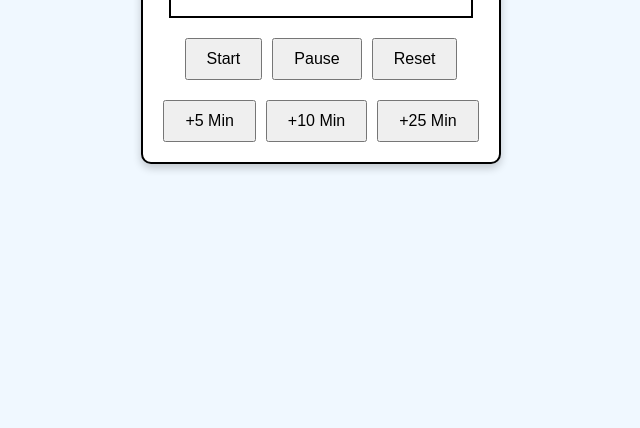
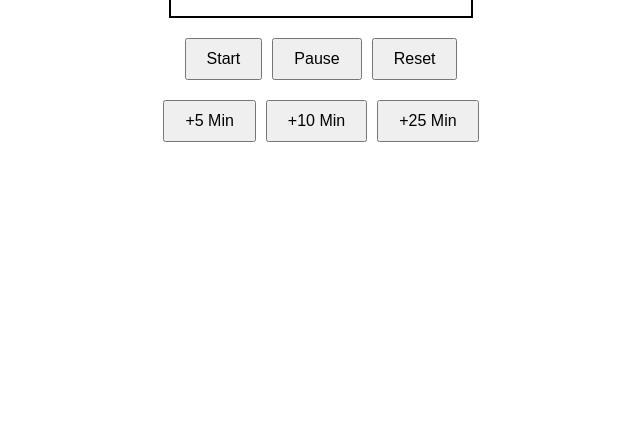
Before and after one commit to eduardobocardoso/Notion-app, a plain HTML site: page index.html in a window 1280 px wide. Shown: the part 372-800 px from the top of the page, without its empty margins (319-959 px from the left). Drawn offline with Linux system fonts and the light colour scheme.

Commit message:
Update index.html

```diff
--- a/index.html
+++ b/index.html
@@ -13,18 +13,7 @@
             justify-content: center;
             height: 100vh;
             margin: 0;
-            background-color: #f0f8ff;
-        }
-
-        .container {
             background-color: white;
-            padding: 20px;
-            border: 2px solid black;
-            border-radius: 10px;
-            box-shadow: 0 4px 8px rgba(0, 0, 0, 0.2);
-            display: flex;
-            flex-direction: column;
-            align-items: center;
         }
 
         .timer {
@@ -65,7 +54,6 @@
     </style>
 </head>
 <body>
-    <div class="container">
     <div class="timer" id="timer">00:00:00</div>
     <div class="buttons">
         <button onclick="startTimer()">Start</button>
@@ -78,7 +66,6 @@
         <button onclick="addTime(25)">+25 Min</button>
     </div>
     <div class="celebration" id="celebration">🎉 Time's up! 🎉</div>
-    </div>
 
     <script>
         let timerInterval;
```
Lines whose indentation alone changed are shown as unchanged.
